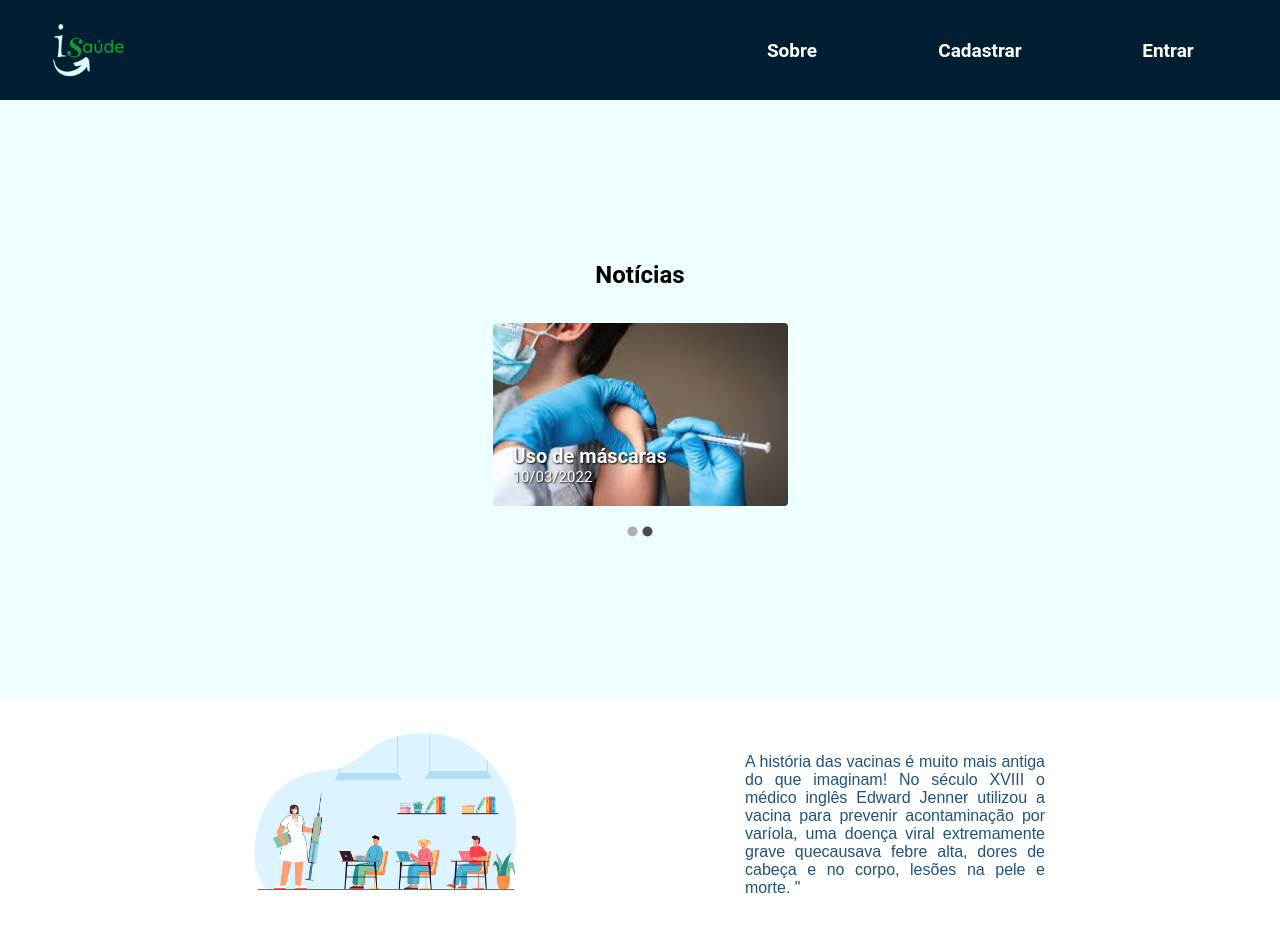
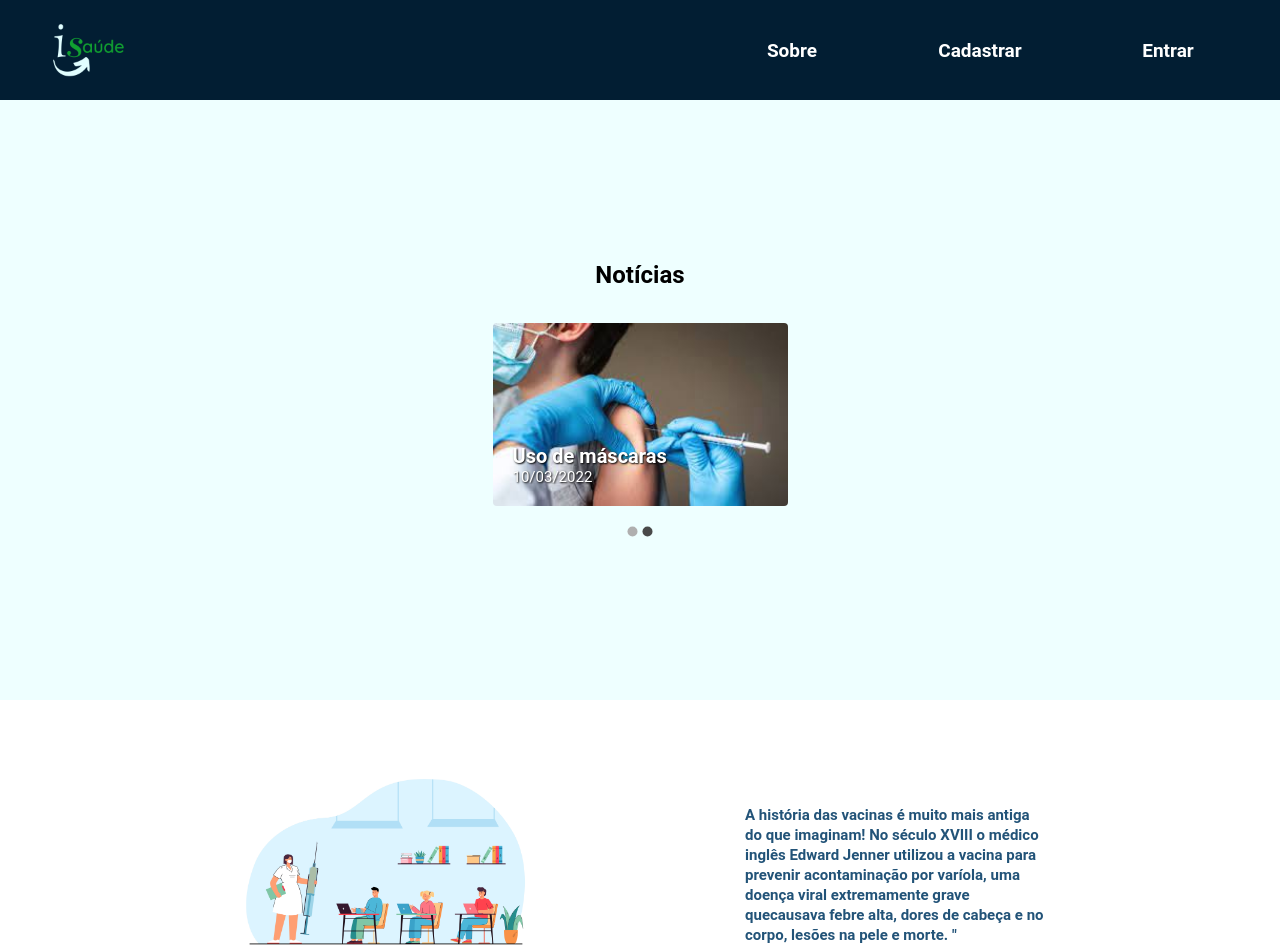
Before and after one commit to lufelipe12/isaude-app, a React (Create React App) app: page / in a window 1280 px wide. Shown: the top 952 px of the page. Built offline with nearby package versions, Linux system fonts and the light colour scheme.

Commit message:
Fix: ajusting font-family and font-weight

```diff
--- a/src/components/Curiosidades/styles.js
+++ b/src/components/Curiosidades/styles.js
@@ -1,4 +1,4 @@
-import styled from 'styled-components'
+import styled from "styled-components";
 
 export const Container = styled.div`
   display: flex;
@@ -10,23 +10,29 @@ export const Container = styled.div`
   img {
     width: 50%;
     max-width: 300px;
-    height: 200px;
+    height: 300px;
     object-fit: contain;
     min-width: 300px;
     padding-bottom: 30px;
   }
 
   p {
-    color: #225378;
-    font-family: sans-serif;
+    color: var(--blue-1);
     width: 50%;
+    font-family: "Roboto", sans-serif;
+    line-height: 20px;
+    font-size: 15px;
+    font-weight: 600;
     max-width: 300px;
-    text-align: justify;
     min-width: 300px;
+  }
+
+  li {
+    margin-top: 5px;
   }
 
   @media (max-width: 650px) {
     flex-direction: ${(props) =>
-      props.imageFirst ? 'column' : 'column-reverse'};
+      props.imageFirst ? "column" : "column-reverse"};
   }
-`
+`;
```
